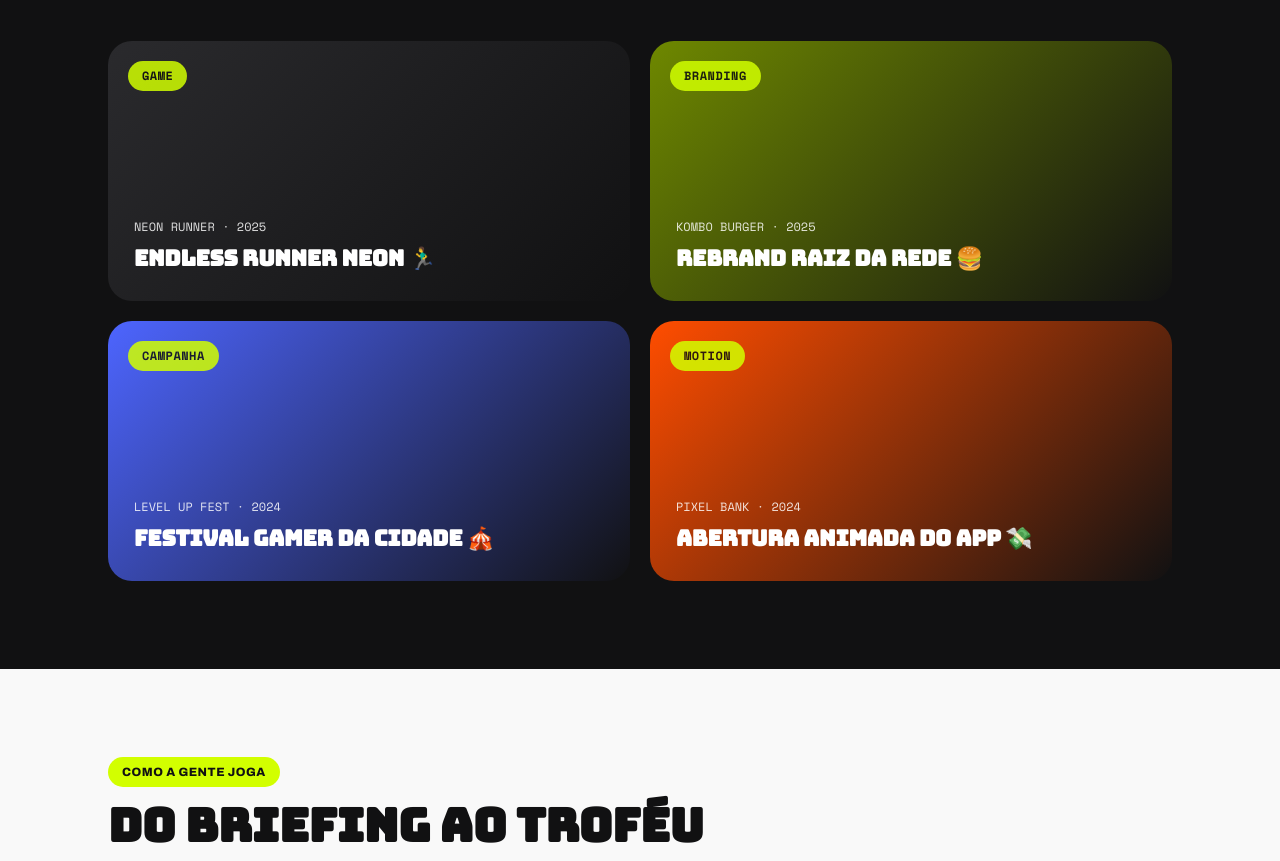
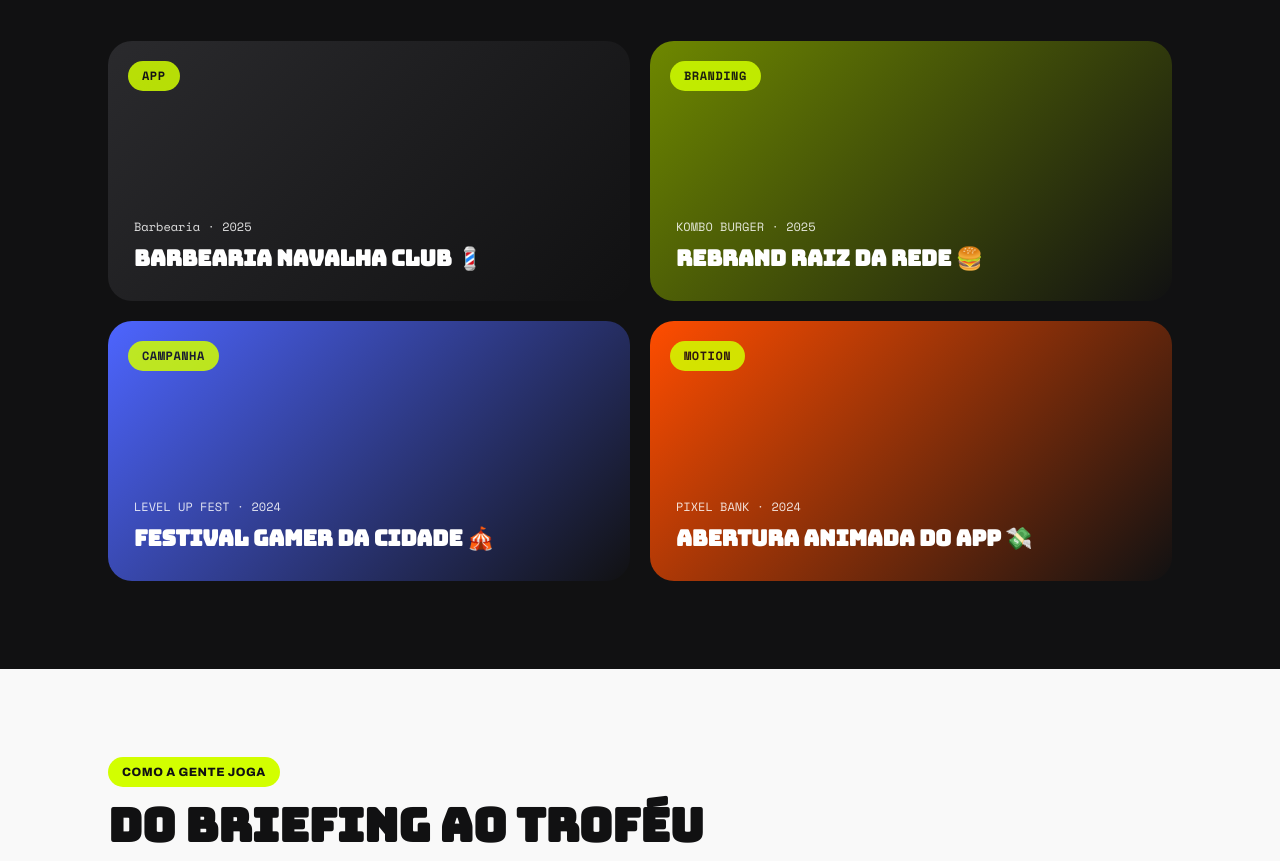
Before and after one commit to DartagnanValarini/flk-studio, a plain HTML site: page index.html in a window 1280 px wide. Shown: the part 2185-3046 px from the top of the page. Drawn offline with nearby package versions, Linux system fonts and the light colour scheme.

Commit message:
atualizacao

```diff
--- a/index.html
+++ b/index.html
@@ -1030,9 +1030,9 @@
         <p>Uma amostra do que já rolou por aqui. Cada projeto é um round vencido.</p>
       </div>
       <div class="grid g2">
-        <a href="flki-case.html" class="work a"><span class="pill pill-lemon tag">Game</span><span>NEON RUNNER ·
+        <a href="case-navalha-club.html" class="work a"><span class="pill pill-lemon tag">APP</span><span>Barbearia ·
             2025</span>
-          <h4>Endless runner neon 🏃‍♂️</h4>
+          <h4>Barbearia Navalha Club 💈</h4>
         </a>
         <a href="flki-portfolio.html" class="work b"><span class="pill pill-lemon tag">Branding</span><span>KOMBO BURGER
             · 2025</span>
```
